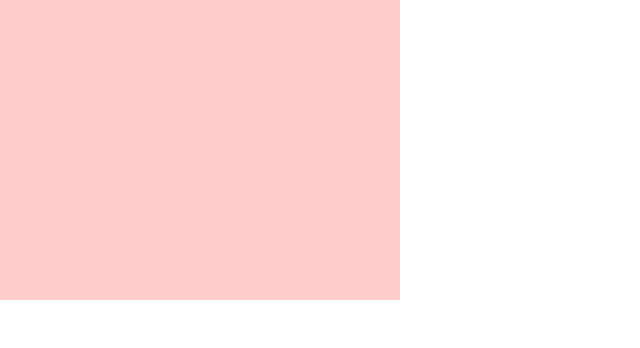
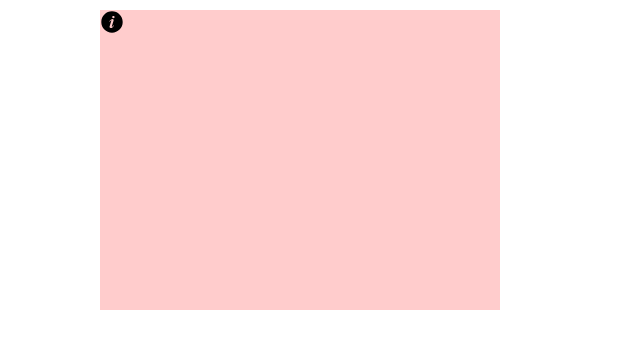
Before and after one commit to snakajima/vector-js, a React (Create React App) app: page /#0 in a window 1280 px wide. Shown: the top 348 px of the page, without its empty margins (0-640 px from the left). Built offline with nearby package versions, Linux system fonts and the light colour scheme.

Commit message:
with SVG

```diff
--- a/src/App.css
+++ b/src/App.css
@@ -10,4 +10,5 @@ body {
 
 .drawer {
     background: #fcc;
+    position: absolute;
 }
--- a/src/App.js
+++ b/src/App.js
@@ -15,7 +15,7 @@ window.store = createStore(Reducer.reducer);
 
 class App extends Component {
   render() {
-      return <Canvas width={400} height={300} />
+      return <Canvas width={400} height={300} left={100} top={10} />
   }
 }
 
--- a/src/Canvas.js
+++ b/src/Canvas.js
@@ -8,9 +8,19 @@ import Drawer from './Drawer';
 
 class Canvas extends Component {
     render() {
-        return <div className='canvas' style={{width:this.props.width, height:this.props.height}}>
-            <Drawer width={this.props.width} height={this.props.height} />
+        const style = {
+            position: 'absolute',
+            left: this.props.left,
+            top: this.props.top,
+            width:this.props.width,
+            height:this.props.height
+        };
+        return <div>
+            <div className='canvas' style={style}>
             </div>
+            <Drawer width={this.props.width} height={this.props.height}
+                left={this.props.left} top={this.props.top} />
+        </div>
     }
 }
 
--- /dev/null
+++ b/src/DragContext.js
@@ -0,0 +1,16 @@
+//
+// Copyright (c) 2016 Satoshi Nakajima (https://github.com/snakajima)
+// License: The MIT License
+//
+
+window.dragger = {}
+
+function getContext() {
+    return window.dragger;
+}
+
+function setContext(context) {
+    window.dragger = context;
+}
+
+module.exports = { getContext, setContext };
--- a/src/Drawer.js
+++ b/src/Drawer.js
@@ -4,6 +4,7 @@
 //
 
 import React, { Component } from 'react';
+import DragContext from './DragContext';
 
 class Drawer extends Component {
     constructor(props) {
@@ -14,9 +15,10 @@ class Drawer extends Component {
     }
     onDragEnd(e) {
         console.log('onDragEnd');
+        DragContext.setContext({});
     }
     onDragStart(e) {
-        console.log('onDragStart', e.clientX, e.clientY);
+        console.log('onDragStart');
         if (typeof e.dataTransfer.setDragImage === "function") {
             e.dataTransfer.setDragImage(e.target, -10000, -10000);
         } else {
@@ -25,19 +27,48 @@ class Drawer extends Component {
             target.style.opacity = 0;
             setTimeout(()=>{target.style.opacity = 1;});
         }
+        const x = e.clientX - this.props.left;
+        const y = e.clientY - this.props.top;
+        const context = {
+            left:this.props.left,
+            top:this.props.top,
+            x:x, y:y
+        };
+        DragContext.setContext(context);
     }
     onDrag(e) {
-        console.log('onDrag', e.clientX, e.clientY);
+        var context = DragContext.getContext();
+        const x = e.clientX - context.left;
+        const y = e.clientY - context.top;
+        if (context.x !== x && context.y !== y) {
+            console.log('onDrag', x, y);
+            context.x = x;
+            context.y = y;
+            DragContext.setContext(context);
+        }
     }
 
     render() {
+        const style = {
+            width:this.props.width,
+            height:this.props.height,
+            left:this.props.left,
+            top:this.props.top
+        };
         return <div className='drawer'
-                    style={{width:this.props.width, height:this.props.height}}
+                    style={style}
                     draggable={true}
                     onDragStart={this.onDragStart}
                     onDragEnd={this.onDragEnd}
                     onDrag={this.onDrag}>
-            </div>
+        <svg version="1.1" id="Layer_1" xmlns="http://www.w3.org/2000/svg" x="0px" y="0px"
+        width="24px" height="24px" viewBox="0 0 24 24" style={{enableBackground:'new 0 0 24 24'}} >
+        <path d="M12,1.3C6.1,1.3,1.3,6.1,1.3,12S6.1,22.7,12,22.7S22.7,17.9,22.7,12S17.9,1.3,12,1.3z M13.7,15.9c-0.8,1.2-1.6,2.1-3,2.1
+        c-0.9-0.2-1.3-0.8-1.1-1.5l1.8-5.9c0-0.1,0-0.3-0.2-0.3c-0.1,0-0.4,0.1-0.6,0.4L9.5,12c0-0.2,0-0.6,0-0.7c0.8-1.2,2.1-2.2,3-2.2
+        c0.9,0.1,1.3,0.8,1.1,1.5l-1.8,5.9c0,0.1,0,0.3,0.2,0.3c0.1,0,0.4-0.1,0.6-0.4l1.1-1.3C13.7,15.4,13.7,15.8,13.7,15.9z M13.4,8.3
+        c-0.7,0-1.2-0.5-1.2-1.2s0.5-1.2,1.2-1.2s1.2,0.5,1.2,1.2C14.7,7.8,14.1,8.3,13.4,8.3z" />
+        </svg>
+        </div>
     }
 }
 
```
Also changed, not shown: public/info.svg.txt (added).
